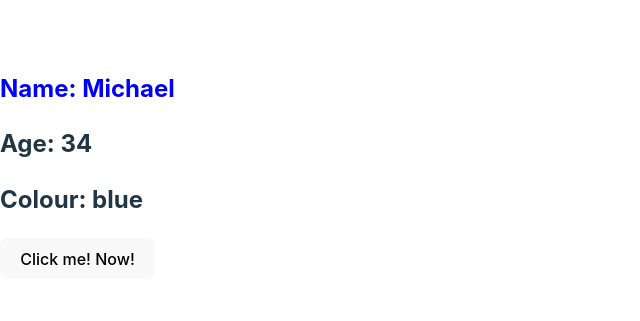
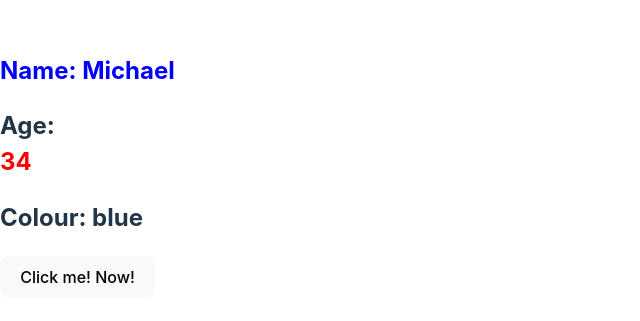
Before and after one commit to mlemoine28/whatgame2play2, a React (Vite) app: page / in a window 1280 px wide. Shown: the part 235-556 px from the top of the page, without its empty margins (0-640 px from the left). Built offline with nearby package versions, Linux system fonts and the light colour scheme.

Commit message:
Changed just "34" to red

```diff
--- a/src/Components/Person/Person.jsx
+++ b/src/Components/Person/Person.jsx
@@ -7,7 +7,7 @@ function Person({ name, age, colour}) {
         <Text fontWeight="bold" color="blue">
             <h2>Name: {name}</h2>
         </Text>
-         <h2>Age: {age}</h2>
+         <h2>Age: <Text color="red">{age}</Text></h2>
          <h2>Colour: {colour}</h2>
      </div>
  );
```
